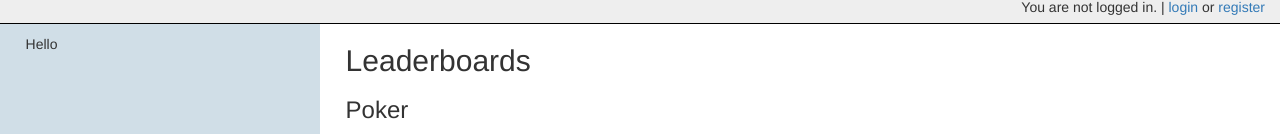
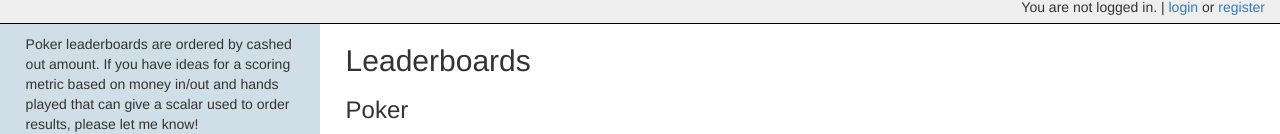
Before and after one commit to chrhyman/wugs-site, a Flask app: page /stats in a window 1280 px wide. Shown: the part 206-340 px from the top of the page. Run offline with Flask 2, Linux system fonts and the light colour scheme; data that the repository does not hold is empty; some libraries are stand-ins or nearby versions.

Commit message:
Adding text to stats page

```diff
--- a/templates/stats.html
+++ b/templates/stats.html
@@ -24,5 +24,5 @@
 {% endblock %}
 {% block sidebar %}
     <p> </p>
-    <p>Hello</p>
+    <p>Poker leaderboards are ordered by cashed out amount. If you have ideas for a scoring metric based on money in/out and hands played that can give a scalar used to order results, please let me know!</p>
 {% endblock %}
```
